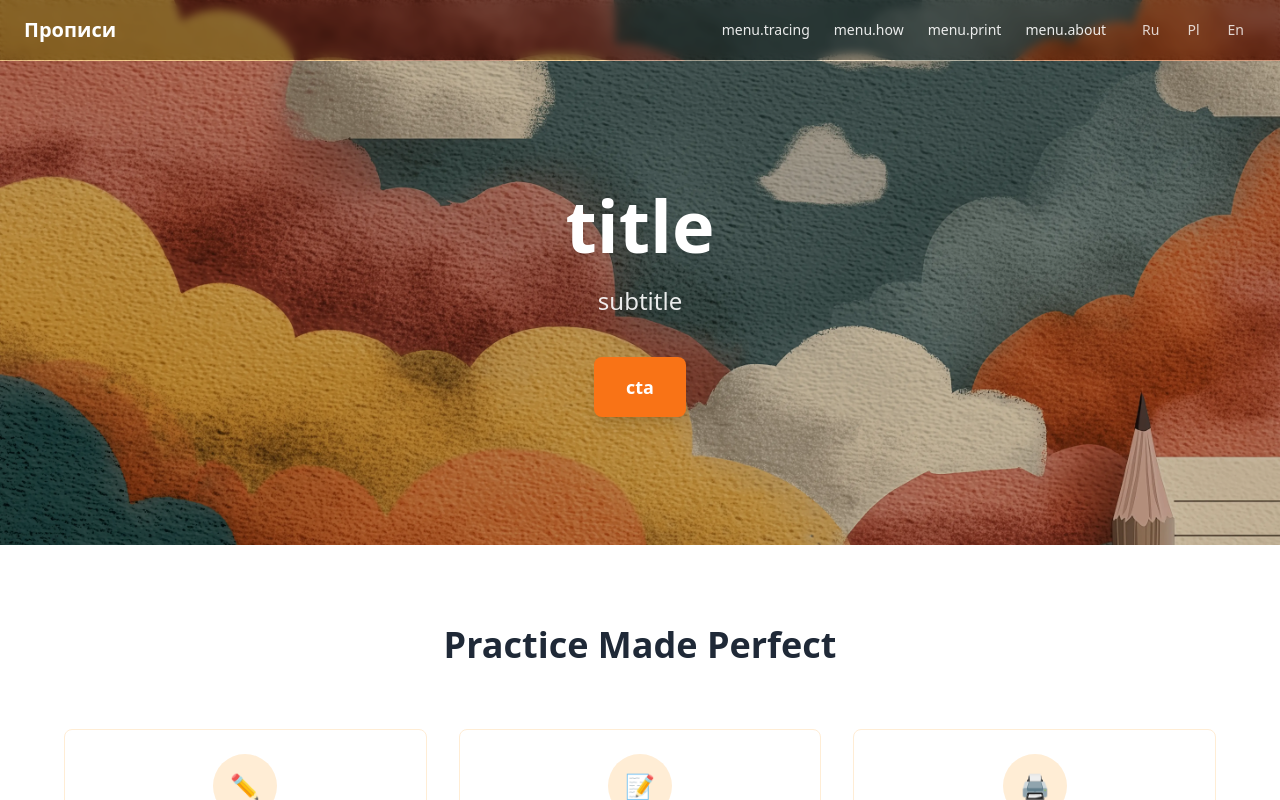
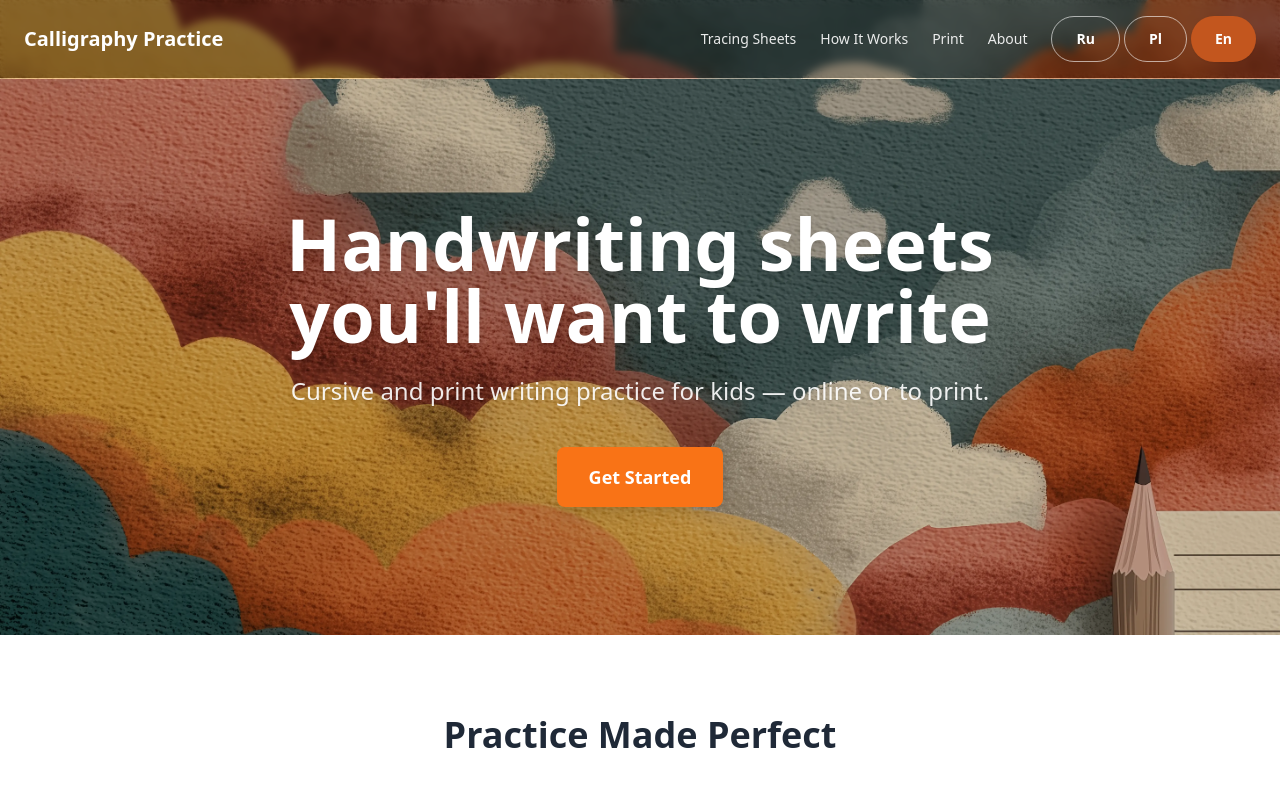
Before and after one commit to annabusko/calligraphy, a React (Vite) app: page / in a window 1280 px wide. Shown: the top 800 px of the page. Built offline with nearby package versions, Linux system fonts and the light colour scheme.

Commit message:
feat: add theme

```diff
--- a/src/app/App.tsx
+++ b/src/app/App.tsx
@@ -1,7 +1,8 @@
 import { BrowserRouter } from 'react-router-dom';
 import { RootLayout } from './layout/RootLayout';
 import { AppRouter } from './router';
-import '../styles/index.css'; // Import global styles
+import '../styles/global.css';
+import '../i18n/config/i18n';
 
 export const App = () => (
   <BrowserRouter>
--- a/src/i18n/index.ts
+++ b/src/i18n/config/i18n.ts
@@ -2,9 +2,9 @@ import i18n from 'i18next';
 import { initReactI18next } from 'react-i18next';
 import LanguageDetector from 'i18next-browser-languagedetector';
 
-import ru from './locales/ru/translation.json';
-import pl from './locales/pl/translation.json';
-import en from './locales/en/translation.json';
+import ru from '../locales/ru/translation.json';
+import pl from '../locales/pl/translation.json';
+import en from '../locales/en/translation.json';
 
 i18n
   .use(LanguageDetector)
@@ -16,6 +16,7 @@ i18n
       en: { translation: en },
     },
     fallbackLng: 'en',
+    load: 'languageOnly',
     interpolation: { escapeValue: false },
     detection: {
       order: ['localStorage', 'navigator'],
--- a/src/shared/components/LanguageSwitcher/LanguageSwitcher.tsx
+++ b/src/shared/components/LanguageSwitcher/LanguageSwitcher.tsx
@@ -1,32 +1,39 @@
 import { useTranslation } from 'react-i18next';
-import { SUPPORTED_LANGUAGES } from '../../config/i18n';
+import { useRef } from 'react';
+import { SUPPORTED_LANGUAGES } from '@/i18n/config/i18n.types';
+
+import { normalizeLanguageCode, changeLanguageAndFocus, handleLanguageKeyNavigation } from './languageSwitcher.helpers';
 
 export const LanguageSwitcher = () => {
   const { i18n } = useTranslation();
+  const groupRef = useRef<HTMLDivElement | null>(null);
 
-  const handleLanguageChange = (languageCode: string) => {
-    i18n.changeLanguage(languageCode).catch((error) => {
-      console.error('Failed to change language:', error);
-    });
-  };
+  const currentLang = normalizeLanguageCode(i18n.language);
+
+  const handleChange = (code: string) => changeLanguageAndFocus(i18n, code, groupRef);
+
+  const onKeyDown = (e: React.KeyboardEvent<HTMLDivElement>) =>
+    handleLanguageKeyNavigation(e, currentLang, handleChange, groupRef);
 
   return (
-    <div role="group" aria-label="Language selection" className="flex gap-1">
-      {SUPPORTED_LANGUAGES.map((language) => (
-        <button
-          key={language.code}
-          onClick={() => handleLanguageChange(language.code)}
-          className={`px-3 py-1 text-sm font-medium rounded transition-all ${
-            i18n.language === language.code
-              ? 'bg-orange-500 text-white shadow-sm'
-              : 'text-white/80 hover:text-white hover:bg-white/10 focus:outline-none focus:bg-white/10'
-          }`}
-          aria-pressed={i18n.language === language.code}
-          aria-label={`Switch to ${language.name}`}
-        >
-          {language.nativeName}
-        </button>
-      ))}
+    <div ref={groupRef} role="radiogroup" aria-label="Language selection" className="flex gap-1" onKeyDown={onKeyDown}>
+      {SUPPORTED_LANGUAGES.map((lang) => {
+        const isActive = currentLang === lang.code;
+        return (
+          <button
+            key={lang.code}
+            role="radio"
+            data-lang={lang.code}
+            aria-checked={isActive}
+            aria-label={`Switch to ${lang.name}`}
+            tabIndex={isActive ? 0 : -1}
+            onClick={() => handleChange(lang.code)}
+            className={`btn ${isActive ? 'btn-primary shadow-sm' : 'btn-ghost-light'}`}
+          >
+            {lang.nativeName}
+          </button>
+        );
+      })}
     </div>
   );
 };
--- /dev/null
+++ b/src/shared/components/LanguageSwitcher/languageSwitcher.helpers.ts
@@ -0,0 +1,58 @@
+import type { i18n as I18nInstance } from 'i18next';
+
+export const normalizeLanguageCode = (code: string): string => code.split('-')[0];
+
+export const changeLanguageAndFocus = async (
+  i18n: I18nInstance,
+  languageCode: string,
+  groupRef?: React.RefObject<HTMLDivElement | null>,
+) => {
+  try {
+    await i18n.changeLanguage(languageCode);
+    if (groupRef?.current) {
+      const btn = groupRef.current.querySelector<HTMLButtonElement>(`[data-lang="${languageCode}"]`);
+      btn?.focus();
+    }
+  } catch (error) {
+    console.error('Failed to change language:', error);
+  }
+};
+
+export const handleLanguageKeyNavigation = (
+  e: React.KeyboardEvent<HTMLDivElement>,
+  currentLang: string,
+  changeLang: (code: string) => void,
+  groupRef?: React.RefObject<HTMLDivElement | null>,
+) => {
+  const items = Array.from(groupRef?.current?.querySelectorAll<HTMLButtonElement>('[role="radio"]') || []);
+  if (!items.length) return;
+
+  const idx = items.findIndex((el) => el.getAttribute('data-lang') === currentLang);
+
+  const move = (nextIdx: number) => {
+    const el = items[(nextIdx + items.length) % items.length];
+    const code = el.getAttribute('data-lang');
+    if (code) changeLang(code);
+  };
+
+  switch (e.key) {
+    case 'ArrowRight':
+    case 'ArrowDown':
+      e.preventDefault();
+      move(idx + 1);
+      break;
+    case 'ArrowLeft':
+    case 'ArrowUp':
+      e.preventDefault();
+      move(idx - 1);
+      break;
+    case 'Home':
+      e.preventDefault();
+      move(0);
+      break;
+    case 'End':
+      e.preventDefault();
+      move(items.length - 1);
+      break;
+  }
+};
--- /dev/null
+++ b/src/styles/global.css
@@ -0,0 +1,25 @@
+@tailwind base;
+@tailwind components;
+@tailwind utilities;
+
+:root {
+  --bg-page: #F7E7CB;
+  --bg-hero-image: url('/images/homepage-bg.webp');
+  --bg-hero-solid: #314E42;
+}
+
+body {
+  background: var(--bg-page);
+}
+
+.bg-layout {
+  @apply min-h-screen bg-cover bg-center bg-no-repeat;
+}
+
+.bg-hero {
+  background-color: var(--bg-hero-solid);
+  background-image: var(--bg-hero-image);
+  background-size: cover;
+  background-position: center;
+  background-repeat: no-repeat;
+}
--- a/src/styles/index.css
+++ /dev/null
@@ -1,15 +0,0 @@
-@tailwind base;
-@tailwind components;
-@tailwind utilities;
-
-.bg-layout {
-  @apply min-h-screen bg-cover bg-center bg-no-repeat;
-}
-
-.bg-homepage {
-  background-image: url('/images/homepage-bg.webp');
-}
-
-.bg-handwriting {
-  background-image: url('/images/handwriting-bg.webp');
-}
--- a/tailwind.config.js
+++ /dev/null
@@ -1,8 +0,0 @@
-/** @type {import('tailwindcss').Config} */
-export default {
-  content:  ['./index.html', './src/**/*.{js,ts,jsx,tsx,css}'],
-  theme: {
-    extend: {},
-  },
-  plugins: [],
-}
--- /dev/null
+++ b/tailwind.config.ts
@@ -0,0 +1,65 @@
+import type { Config } from 'tailwindcss';
+import plugin from 'tailwindcss/plugin';
+
+export default {
+  content: ['./index.html', './src/**/*.{js,ts,jsx,tsx,css}'],
+  theme: {
+    extend: {
+      colors: {
+        brand: {
+          500: '#C3561E',
+          600: '#C4821F',
+          700: '#9E3C10',
+        },
+        ink: {
+          50: '#F7E7CB', // paper
+          200: '#CCB58F', // paper-muted
+          600: '#5A2812', // headings
+          800: '#1B1712', // body text
+        },
+        hero: {
+          900: '#314E42',
+        },
+        olive: {
+          500: '#7D8165',
+        },
+      },
+      borderRadius: {
+        pill: '9999px',
+      },
+    },
+  },
+  plugins: [
+    plugin(function ({ addComponents, theme }) {
+      addComponents({
+        '.btn': {
+          display: 'inline-flex',
+          alignItems: 'center',
+          justifyContent: 'center',
+          gap: theme('spacing.2'),
+          padding: `${theme('spacing.3')} ${theme('spacing.6')}`,
+          borderRadius: theme('borderRadius.pill'),
+          fontWeight: '600',
+          transition: 'transform 150ms, box-shadow 150ms, background-color 150ms',
+        },
+        '.btn-primary': {
+          backgroundColor: theme('colors.brand.500'),
+          color: '#fff',
+        },
+        '.btn-primary:hover': {
+          backgroundColor: theme('colors.brand.600'),
+          transform: 'translateY(-1px)',
+          boxShadow: '0 10px 25px rgba(0,0,0,0.08)',
+        },
+        '.btn-ghost-light': {
+          border: '1px solid rgba(255,255,255,0.6)',
+          color: '#fff',
+          background: 'transparent',
+        },
+        '.btn-ghost-light:hover': {
+          background: 'rgba(255,255,255,0.08)',
+        },
+      });
+    }),
+  ],
+} satisfies Config;
```
Also changed, not shown: src/i18n/config/i18n.types.ts (renamed from src/shared/config/i18n.ts).
